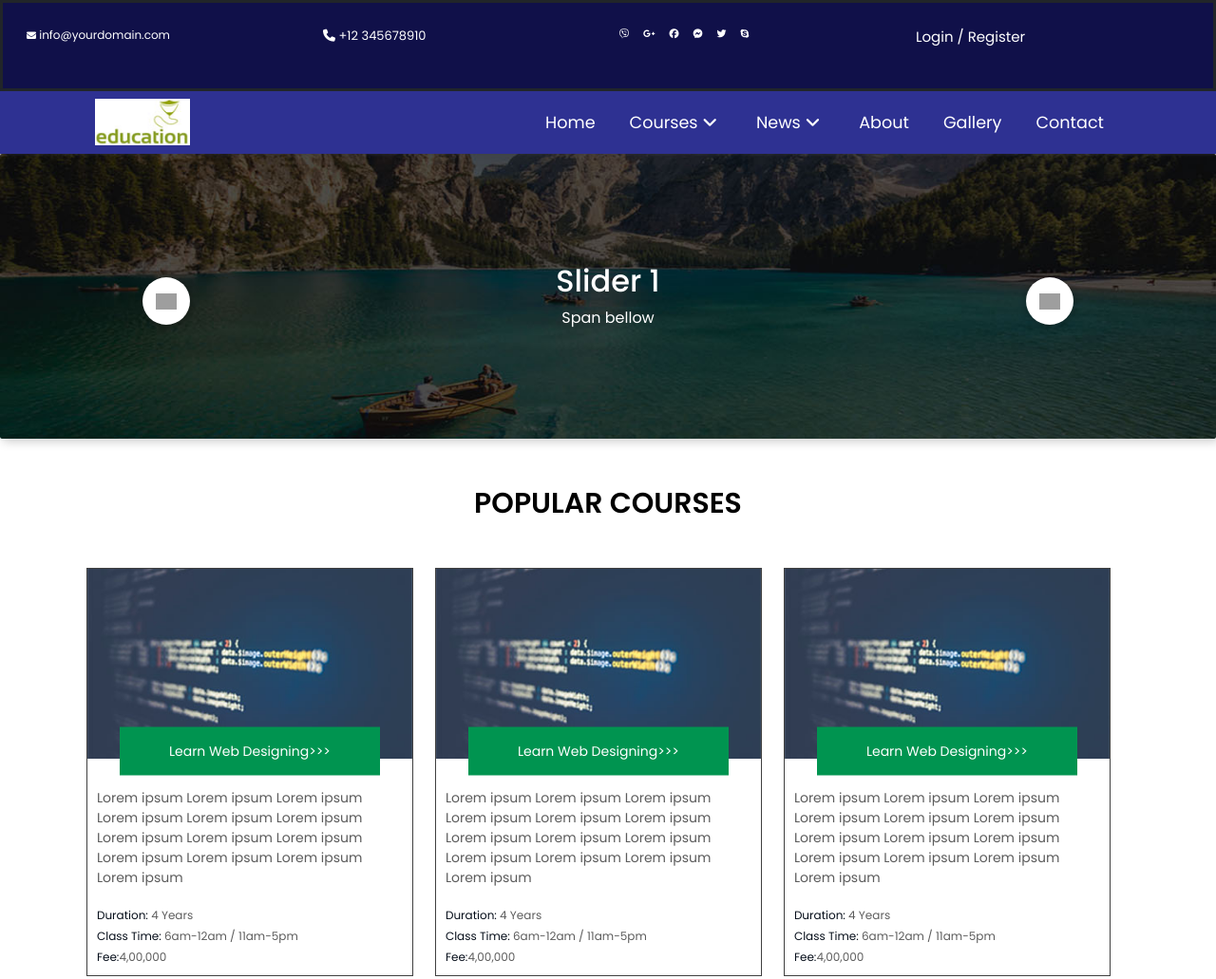
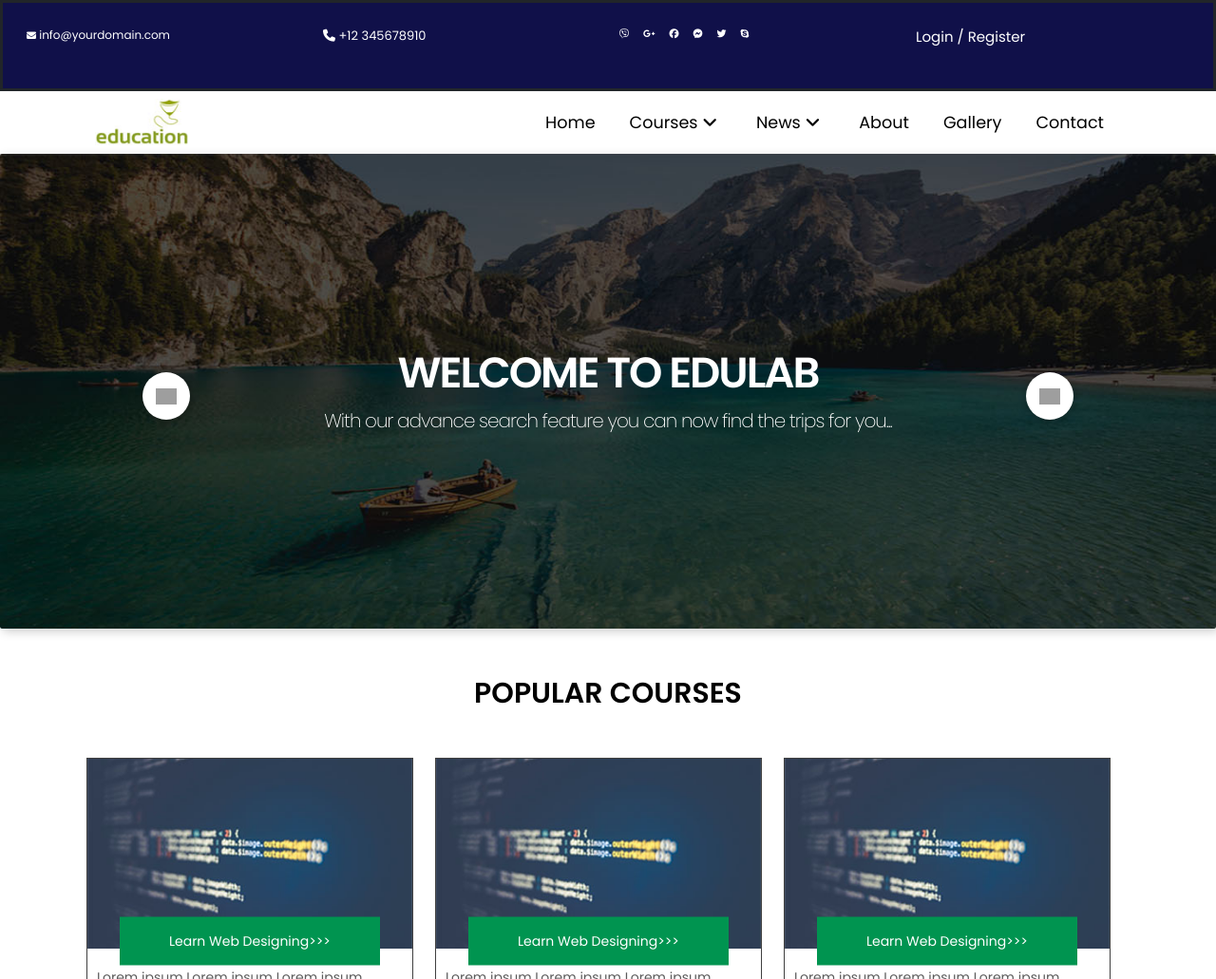
Before and after one commit to aminisd/edulab-template-replicate, a plain HTML site: page index.html in a window 1280 px wide. Shown: the top 1031 px of the page at 95% size. Drawn offline with nearby package versions, Linux system fonts and the light colour scheme; grey boxes are pictures that could not be loaded; a web font is replaced by a local one.

Commit message:
# change002, gallery dark,slider script, navaspect

```diff
--- a/css/style.css
+++ b/css/style.css
@@ -18,8 +18,7 @@ header {
   justify-content: space-between;
   align-items: center;
   z-index: 999;
-  background: #2e3192;
-  color: #fff;
+  color: black;
   box-shadow: rgba(60, 64, 67, 0.3) 0px 1px 2px 0px,
     rgba(60, 64, 67, 0.15) 0px 1px 3px 1px;
 }
@@ -40,7 +39,7 @@ header ul li {
 }
 
 header ul li a {
-  color: #fff;
+  color: black;
   font-size: 1.1em;
   padding: 20px 18px;
   text-decoration: none;
@@ -221,20 +220,20 @@ header ul li ul li ul {
 
 /* slider  */
 
-.place-image {
+ .place-image {
   display: flex;
   flex-direction: row;
   overflow: hidden;
-  height: 100%;
+   height: 100%;
   width: 100%;
 }
 
-.img {
+ /* .img {
   height: 70%;
   width: 100%;
   transition: all 0.5s ease-in-out;
   min-width: 100%;
-}
+}  */
 
 #btn-lefte {
   position: absolute;
@@ -1934,7 +1933,8 @@ textarea {
 }
 
 .gallery-image:hover {
-  transform: scale(1.1);
+  filter: brightness(45%);
+  transition: all 1s ease 0s;
 }
 
 .popup-image {
@@ -2041,14 +2041,14 @@ textarea {
 	 left: 50%;
 	 transform: translate(-50%, -50%); */
   width: 100%;
-  height: 300px;
+  height: 500px;
   box-shadow: 3px 3px 10px rgba(0, 0, 0, 0.2);
 }
 .wrapper {
   overflow: hidden;
   position: relative;
   width: 100%;
-  height: 300px;
+  height: 500px;
   z-index: 1;
 }
 .slides {
@@ -2062,7 +2062,7 @@ textarea {
   transition: left 0.2s ease-out;
 }
 .slide {
-  height: 300px;
+  height: 500px;
   cursor: pointer;
   display: flex;
   flex-direction: column;
@@ -2115,9 +2115,27 @@ textarea {
   }
 }
 
-.slide {
+ .slide {
   background-image: url("../assets/img/page-banner.jpg");
   background-size: cover;
   background-position: 50% 50%;
   color: #ffffff;
 }
+
+
+.slide h2{
+  font-weight: bold;
+  font-size: 45px;
+  letter-spacing: -2px;
+
+}
+
+.slide span{
+
+  font-weight: 100;
+  font-size: 20px;
+  color: white;
+  letter-spacing: -1px;
+}
+
+/*  slider complete */
--- a/index.html
+++ b/index.html
@@ -124,18 +124,20 @@
       <div class="wrapper">
         <div id="slides" class="slides">
           <div class="slide">
-            <h2>Slider 1</h2>
-            <span>Span bellow</span>
+            <h2> WELCOME TO EDULAB</h2>
+            <span>
+              With our advance search feature you can now find the trips for you...
+              </span>
           </div>
 
           <div class="slide">
-            <h2>Slider 2</h2>
-            <span>Span bellow</span>
+            <h2>WELCOME TO EDULAB</h2>
+            <span> With our advance search feature you can now find the trips for you...</span>
           </div>
 
           <div class="slide">
-            <h2>Slider 3</h2>
-            <span>Span bellow</span>
+            <h2>WELCOME TO EDULAB</h2>
+            <span> With our advance search feature you can now find the trips for you...</span>
           </div>
         </div>
       </div>
```
